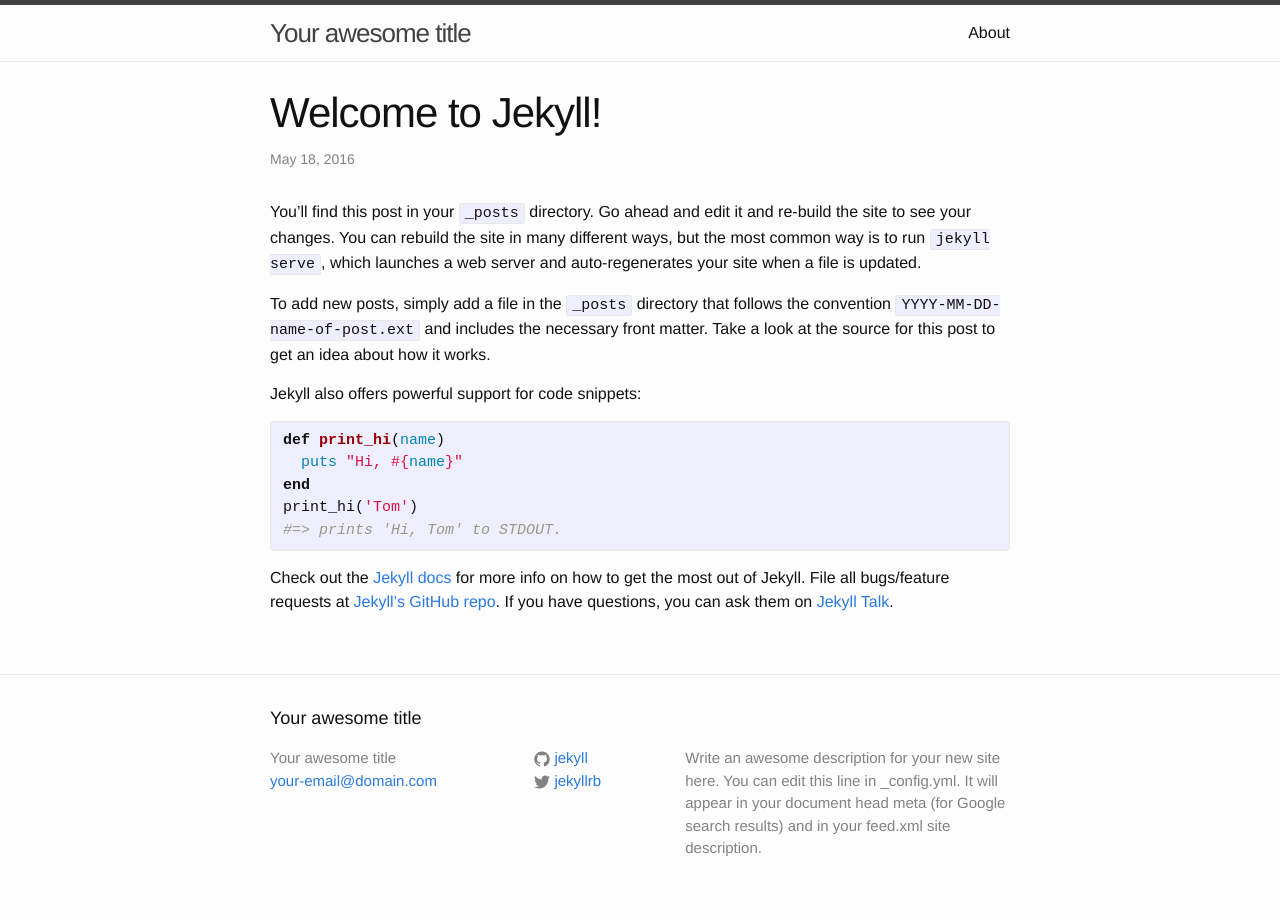
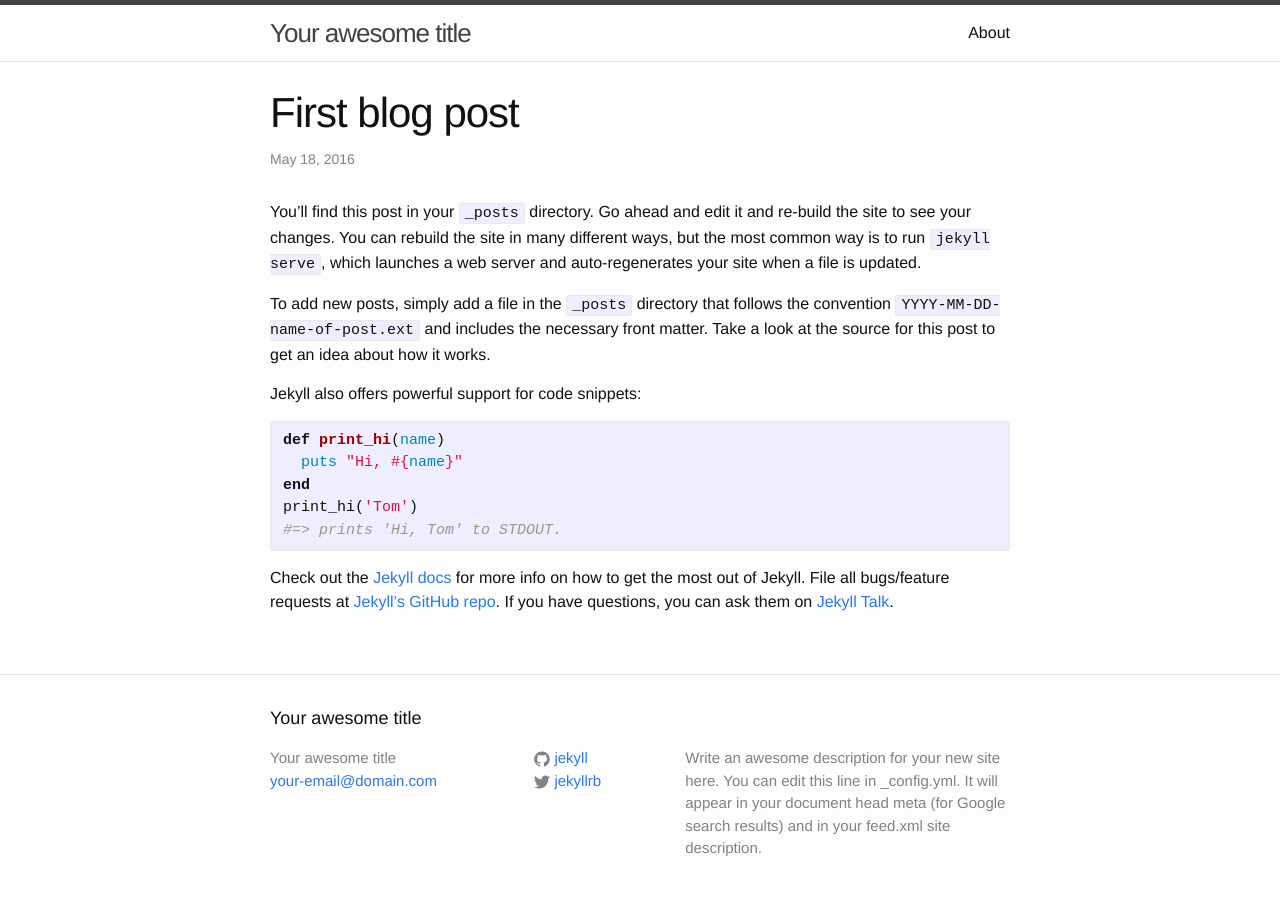
Before and after one commit to willgeary/willgeary.github.io, a Jekyll site: the page built from _posts/2016-05-18-welcome-to-jekyll.markdown, in a window 1280 px wide. Built offline with Jekyll 4.4.1, drawn with Linux system fonts in a browser that asks for light colours.

Commit message:
Save my work

```diff
--- a/_posts/2016-05-18-welcome-to-jekyll.markdown
+++ b/_posts/2016-05-18-welcome-to-jekyll.markdown
@@ -1,6 +1,6 @@
 ---
 layout: post
-title:  "Welcome to Jekyll!"
+title:  "First blog post"
 date:   2016-05-18 17:15:14 -0400
 categories: jekyll update
 ---
```
